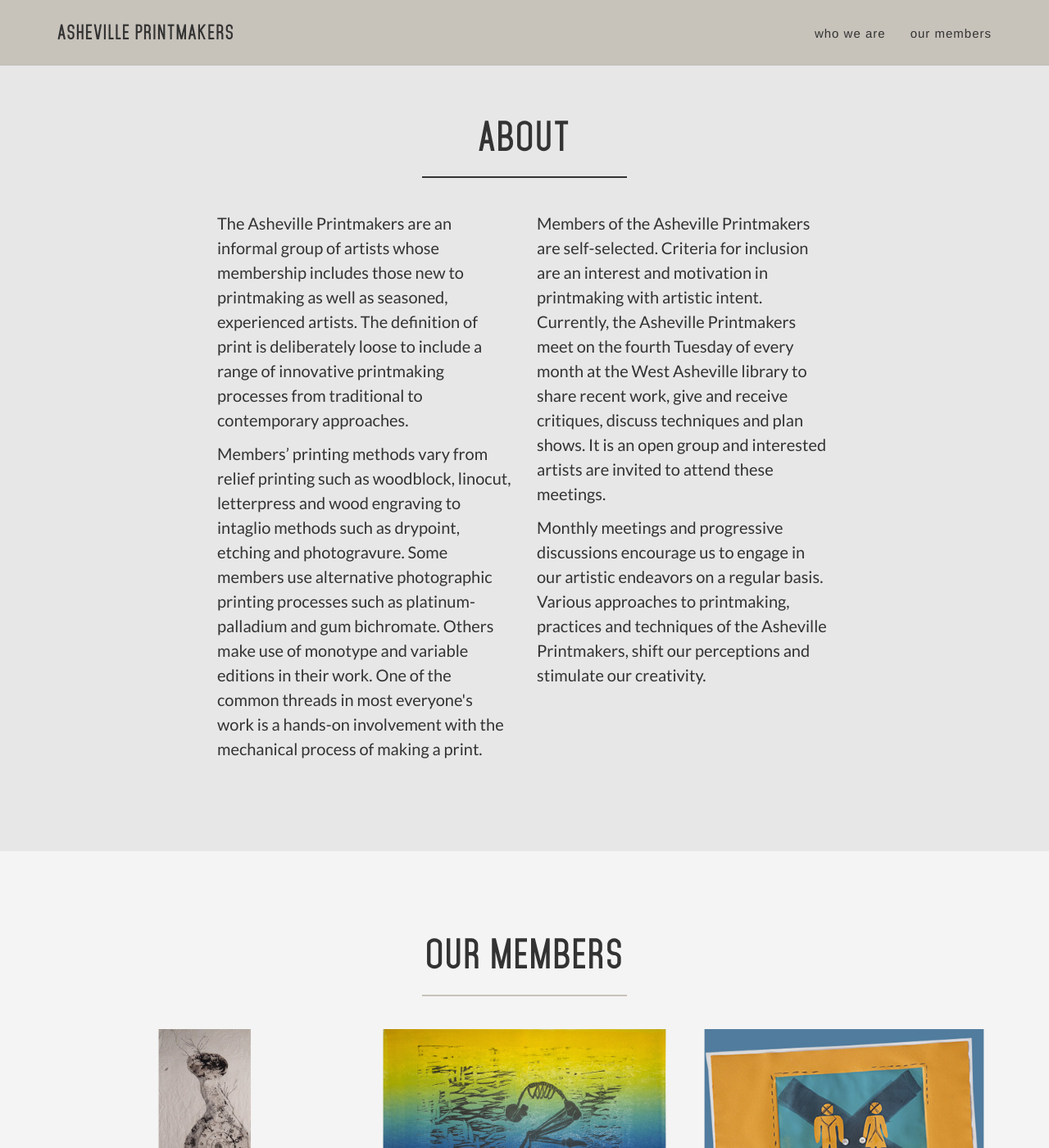
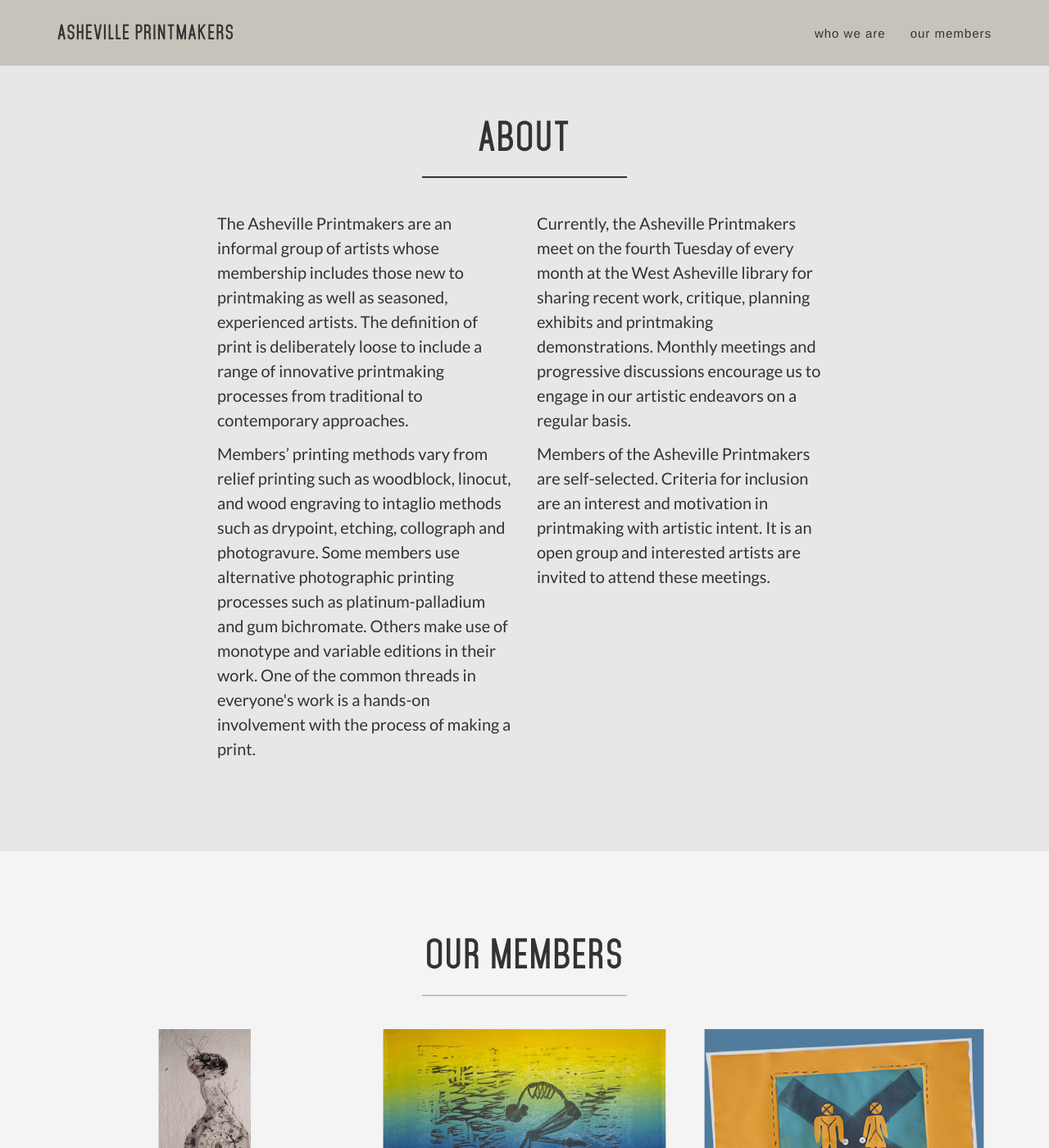
Before and after one commit to clayh53/avl_printmakers, a Jekyll site: the page built from index.html, in a window 1280 px wide and 1400 px high, scrolled down 702 px. Shown: the whole window at 82% size. Built offline with Jekyll 4.4.1, drawn with Linux system fonts in a browser that asks for light colours.

Commit message:
Revised about section verbiage

```diff
--- a/_includes/about.html
+++ b/_includes/about.html
@@ -11,15 +11,15 @@
                 <div class="col-lg-4 col-lg-offset-2">
                     <p>The Asheville Printmakers are an informal group of artists whose membership includes those new to printmaking as well as seasoned, experienced artists. The definition of print is deliberately loose to include a range of innovative printmaking processes from traditional to contemporary approaches.</p>
 
-                    <p>Members’ printing methods vary from relief printing such as woodblock, linocut, letterpress and wood engraving to intaglio methods such as drypoint, etching and photogravure. Some members use alternative photographic printing processes such as platinum-palladium and gum bichromate. Others make use of monotype and variable editions in their work. One of the common threads in most everyone's work is a hands-on involvement with the mechanical process of making a print.</p>
+                    <p>Members’ printing methods vary from relief printing such as woodblock, linocut, and wood engraving to intaglio methods such as drypoint, etching, collograph and photogravure. Some members use alternative photographic printing processes such as platinum-palladium and gum bichromate. Others make use of monotype and variable editions in their work. One of the common threads in everyone's work is a hands-on involvement with the process of making a print.</p>
 
 
 
                 </div>
                 <div class="col-lg-4">
-                    <p>Members of the Asheville Printmakers are self-selected. Criteria for inclusion are an interest and motivation in printmaking with artistic intent. Currently, the Asheville Printmakers meet on the fourth Tuesday of every month at the West Asheville library to share recent work, give and receive critiques, discuss techniques and plan shows. It is an open group and interested artists are invited to attend these meetings.</p>
+                    <p>Currently, the Asheville Printmakers meet on the fourth Tuesday of every month at the West Asheville library for sharing recent work, critique, planning exhibits and printmaking demonstrations. Monthly meetings and progressive discussions encourage us to engage in our artistic endeavors on a regular basis.</p>
 
-                    <p>Monthly meetings and progressive discussions encourage us to engage in our artistic endeavors on a regular basis. Various approaches to printmaking, practices and techniques of the Asheville Printmakers, shift our perceptions and stimulate our creativity.</p>
+                    <p>Members of the Asheville Printmakers are self-selected. Criteria for inclusion are an interest and motivation in printmaking with artistic intent. It is an open group and interested artists are invited to attend these meetings.</p>
                 </div>
 
             </div>
```
